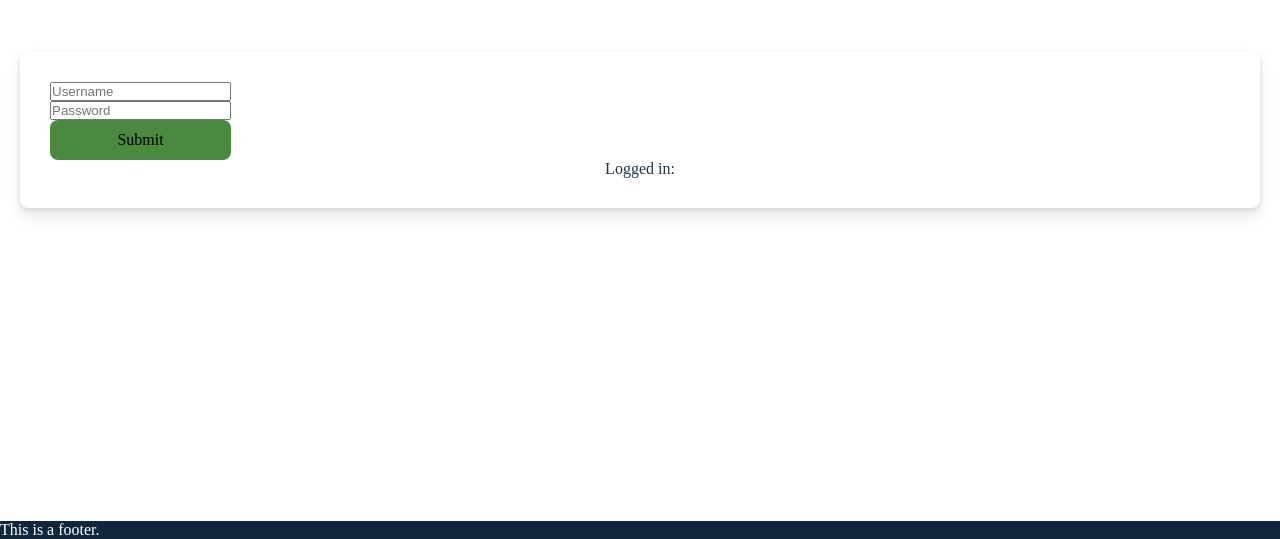
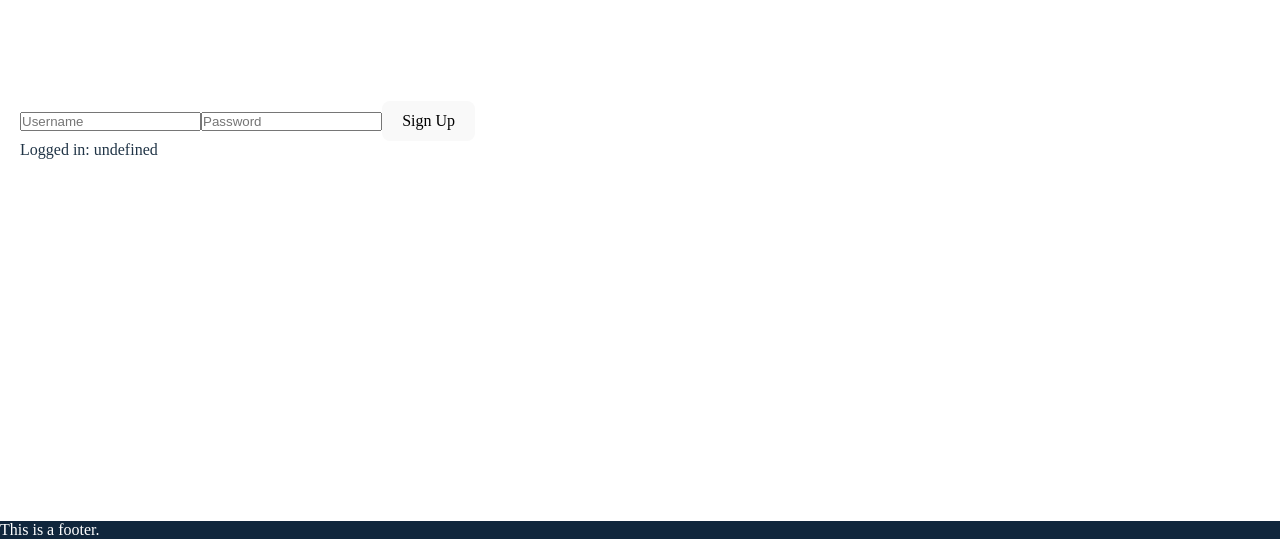
Before and after one commit to Bmensah72538/Odinbook, a React (Vite) app: page /signup in a window 1280 px wide. Shown: the part 261-800 px from the top of the page. Built offline with nearby package versions, Linux system fonts and the light colour scheme.

Commit message:
Cleaned up signup component

```diff
--- a/src/components/Signup.jsx
+++ b/src/components/Signup.jsx
@@ -1,63 +1,81 @@
-import client from '../tools/axiosClient'
-import { useState } from 'react'
+import client from '../tools/axiosClient';
+import { useState } from 'react';
 
-function Signup({loggedIn, setLoggedIn}){
-    const [ credentials, setCredentials ] = useState({
-        username: '',
-        password: ''
-    })
+function Signup({ loggedIn, setLoggedIn }) {
+    const [credentials, setCredentials] = useState({ username: '', password: '' });
+    const [error, setError] = useState(null);
 
-    const handleSubmit = async function(e){
+    const handleChange = (e) => {
+        const { name, value } = e.target;
+        setCredentials((prev) => ({ ...prev, [name]: value }));
+    };
+
+    const handleSubmit = async (e) => {
         e.preventDefault();
-        const username = e.target['0'].value;
-        const password = e.target['1'].value;
+        setError(null);
 
-        setCredentials({
-            username: username,
-            password: password
-        })
+        try {
+            // Send signup request
+            const response = await client.post('/api/signup', credentials);
 
-        console.log(`Username: ${username} Password: ${password}`)
-        try {
-            const response = await client.post('/api/login', {
-                username: username,
-                password: password
-            })
-            if(response.data == "invalid username/password") {
-                alert("Invalid username/password");
+            // Handle errors returned from the server
+            if (response.data?.error) {
+                setError(response.data.error);
                 return;
             }
+
+            // Extract tokens and user info from the response
             const accessToken = response.data.access.token.split(' ')[1];
             const refreshToken = response.data.refresh.token.split(' ')[1];
             const userId = response.data.userId;
+
+            // Store tokens in localStorage
             localStorage.setItem('accessToken', accessToken);
             localStorage.setItem('refreshToken', refreshToken);
             localStorage.setItem('userId', userId);
-            setLoggedIn('true');
-        } catch (error){
-            console.log(error)
+
+            // Update logged-in status
+            setLoggedIn(true);
+        } catch (err) {
+            // Handle network or unexpected errors
+            if (err.response?.data?.error) {
+                setError(err.response.data.error);
+            } else {
+                setError('An unexpected error occurred. Please try again.');
+            }
+            console.error('Signup error:', err);
         }
-    }
-    const testJWT = async function(e) {
-        const response = await client.get('/api/messages')
-        console.log(response);
-        console.log(`Loggedin = ${loggedIn}`)
-    }
+    };
 
     return (
-        <>
-        <div className="login">
-            <form onSubmit={handleSubmit} action="" method="post">
-                <div className='login-form'>
-                    <input type="text" name="username" id="username" placeholder='Username' required />
-                    <input type="password" name="password" id="password" placeholder='Password' required />
-                    <button className="login-button" type="submit">Submit</button>
+        <div className="signup">
+            <form onSubmit={handleSubmit}>
+                <div className="signup-form">
+                    <input
+                        type="text"
+                        name="username"
+                        placeholder="Username"
+                        value={credentials.username}
+                        onChange={handleChange}
+                        required
+                    />
+                    <input
+                        type="password"
+                        name="password"
+                        placeholder="Password"
+                        value={credentials.password}
+                        onChange={handleChange}
+                        required
+                    />
+                    <button className="signup-button" type="submit">
+                        Sign Up
+                    </button>
                 </div>
             </form>
-            <p>Logged in: {loggedIn}</p>
+            {error && <p className="error">{error}</p>}
+            <p>Logged in: {String(loggedIn)}</p>
         </div>
-        </>
-    )
+    );
 }
 
 export default Signup;
```
